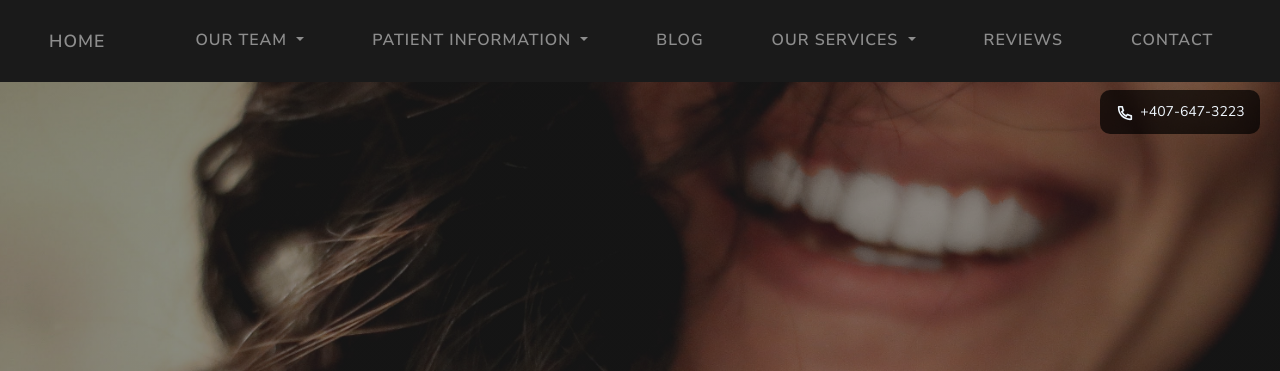
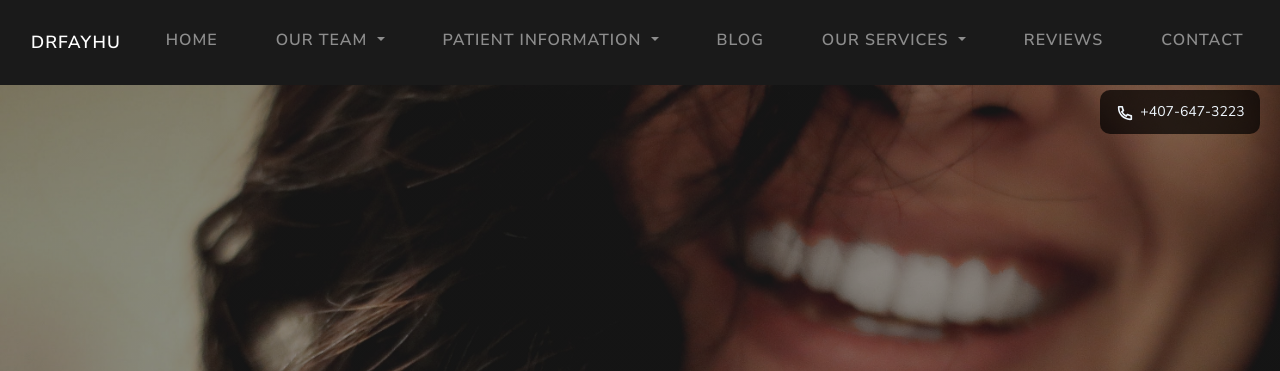
Before and after one commit to johnjofin07/growthplug-cust, a plain HTML site: page index.html in a window 1280 px wide. Shown: the top 371 px of the page. Drawn offline with nearby package versions, Linux system fonts and the light colour scheme; a script that the page names is missing.

Commit message:
drfayhu brand

```diff
--- a/growthplug.css
+++ b/growthplug.css
@@ -30,7 +30,7 @@
   font-size: medium;
 
 
-  margin: 0 10px;
+  margin: 0 5px;
   max-width: 100vw;
 }
 
@@ -369,3 +369,12 @@
   margin-top: 50px;
   margin-left: 25px;
 }
+
+
+
+
+
+
+body {
+	padding-top:70px;
+}
--- a/index.html
+++ b/index.html
@@ -45,8 +45,16 @@
             <div class="collapse navbar-collapse" id="navbarNavDropdown">
               <div id="nav__text">
                 <ul class="navbar-nav">
-                  <li class="nav-item">
-                    <a class="nav-link nav__content navbar-brand" href="#">HOME</a>
+
+                  <a class="navbar-brand drfayhu " href="https://www.drfayhu.com/">
+
+                    drfayhu
+                  </a>
+
+
+
+                  <li class="nav-item ">
+                    <a class="nav-link nav__content " href="#">HOME</a>
                   </li>
 
                   <li class="nav-item dropdown">
```
